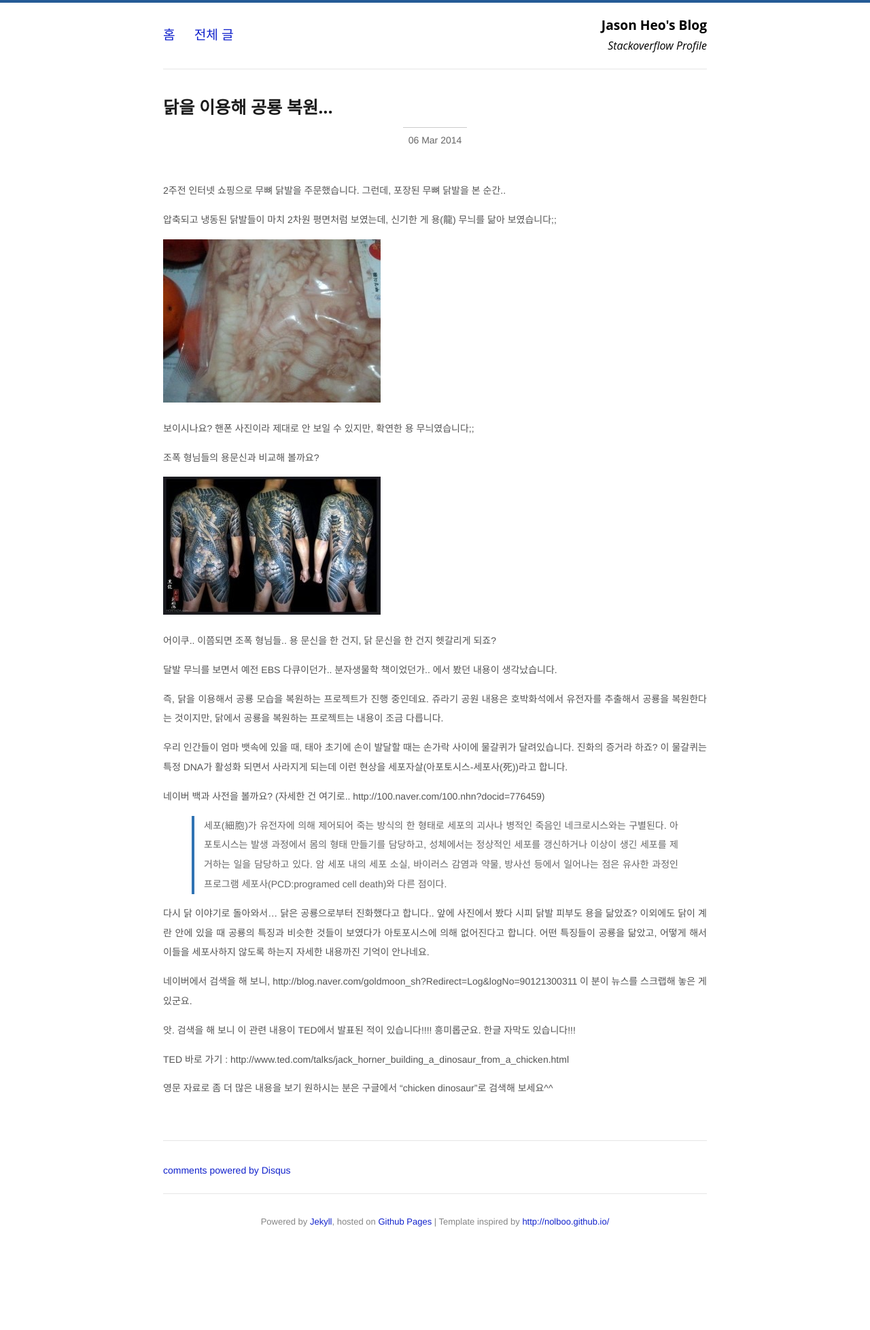
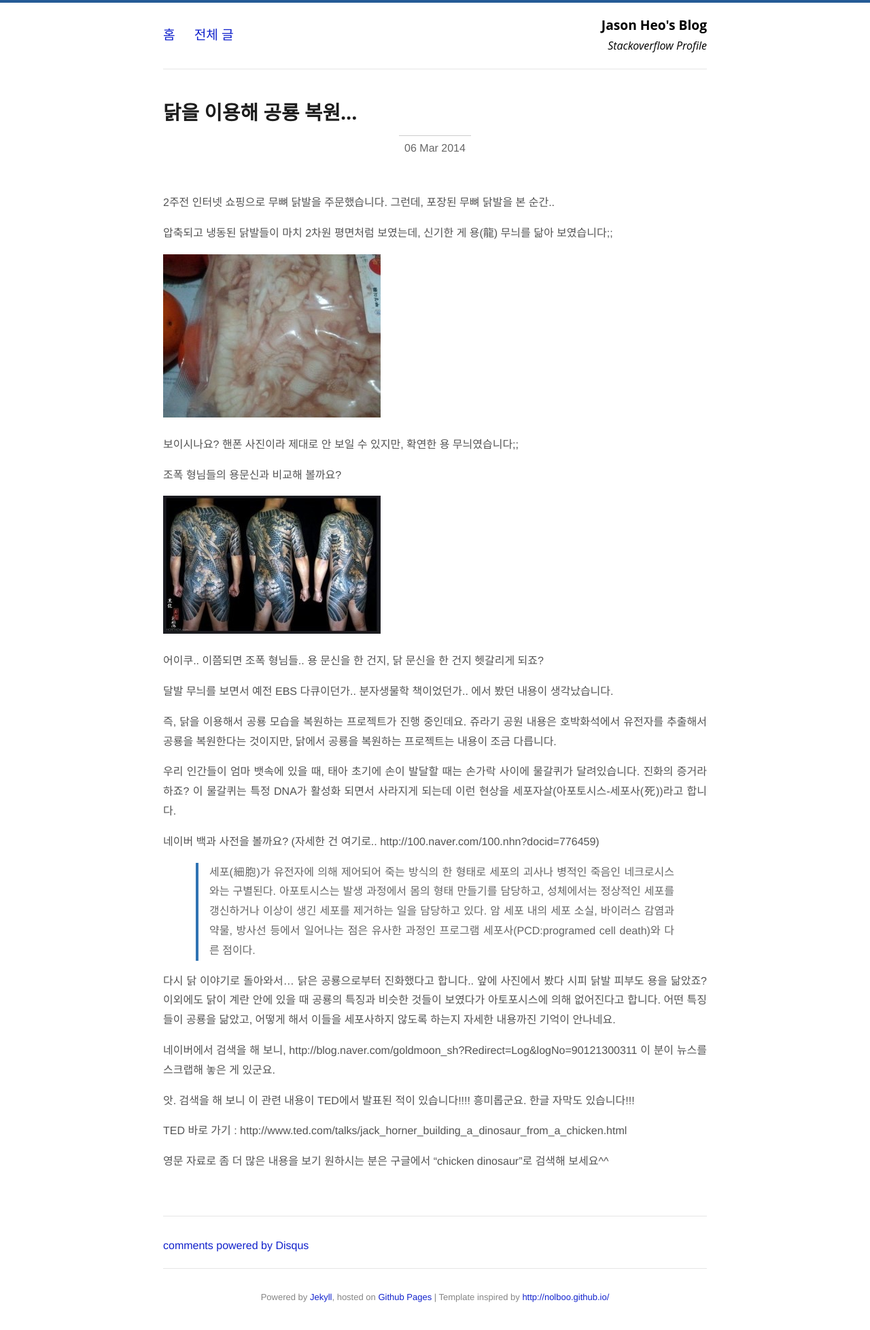
Before and after one commit to jason-heo/jason-heo.github.io, a Jekyll site: the page built from _posts/2014-01-03-dark-dragon.md, in a window 1280 px wide. Shown: the whole page at 68% size. Built offline with Jekyll 4.4.1, drawn with Linux system fonts in a browser that asks for light colours; comment, search, counter and statistics services are not loaded; before the commit the page ends 1845 px from its top, so only the background shows below that.

Commit message:
font-size: 14px -> 16px

```diff
--- a/css/site.css
+++ b/css/site.css
@@ -116,7 +116,7 @@ a.discreet {
 .fancy, section, article {
   font-family: -apple-system,BlinkMacSystemFont,Segoe UI,Helvetica,Arial,sans-serif,Apple Color Emoji,Segoe UI Emoji,Segoe UI Symbol
   line-height: 1.5;
-  font-size: 14px
+  font-size: 16px
 }
 
 
@@ -362,10 +362,12 @@ pre.terminal {
   border: 1px solid #000;
   background-color: #333;
   color: #FFF;
+  font-size: 16px;
 }
 
 pre.terminal code {
   background-color: #333;
+  font-size: 16px;
 }
 
 /* Quotes */
@@ -374,6 +376,7 @@ blockquote {
   color: #666;
   border-left: 4px solid #3073b3;
   padding-left: 1em;
+  font-size: 16px;
 }
 
 .post-footer {
```
